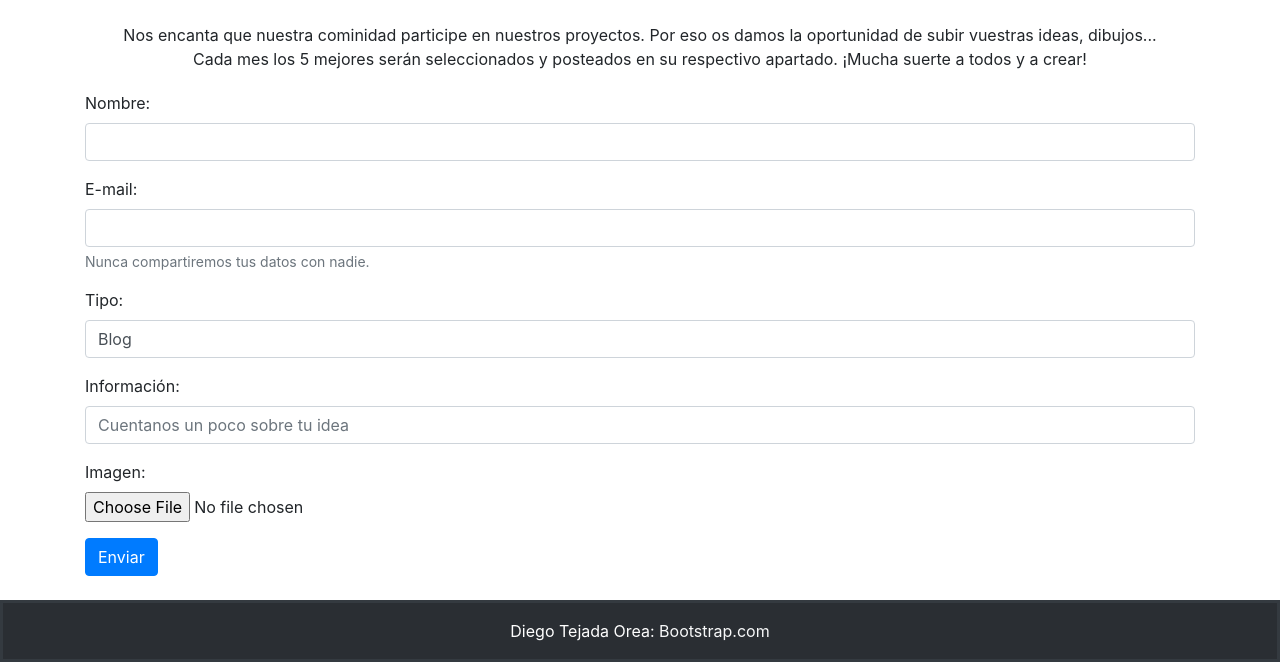
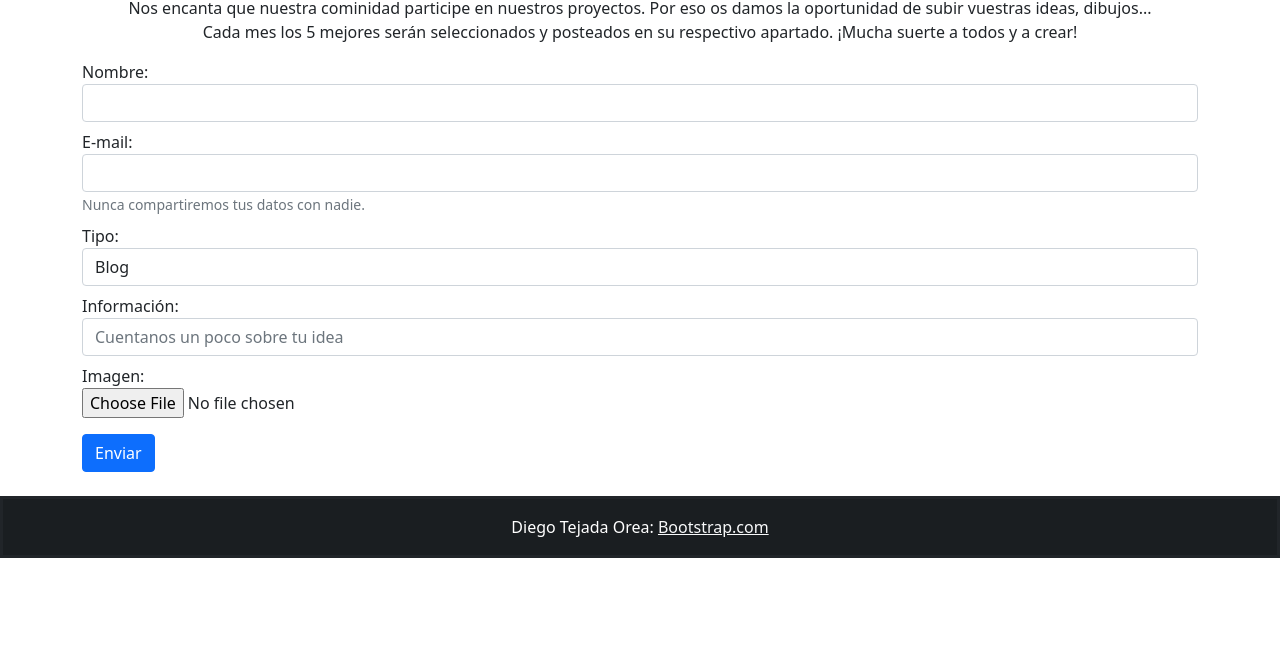
Before and after one commit to DiegoTejadaOrea/diw-proyecto, a website: page Diego_Tejada_Orea/boostrap/formulario.html in a window 1280 px wide. Shown: the part 210-872 px from the top of the page. After the commit the page ends 800 px from the top, so only its background shows below. Drawn offline with nearby package versions, Linux system fonts and the light colour scheme.

```diff
--- a/Diego_Tejada_Orea/boostrap/formulario.html
+++ b/Diego_Tejada_Orea/boostrap/formulario.html
@@ -2,16 +2,13 @@
 <html>
 
 <head>
-    <meta charset="utf-8">
+    <meta charset="UTF-8">
+    <link rel="stylesheet" href="/Diego_Tejada_Orea/css/index.css">
+    <link rel="stylesheet"
+        href="/Diego_Tejada_Orea/boostrap/bootstrap-5.0.2-dist/bootstrap-5.0.2-dist/css/bootstrap.min.css">
+    <script src="/Diego_Tejada_Orea/boostrap/bootstrap-5.0.2-dist/bootstrap-5.0.2-dist/js/bootstrap.bundle.min.js">
+    </script>
     <title>Formulario</title>
-    <link rel="canonical" href="https://getbootstrap.com/docs/5.3/examples/album/">
-    <link rel="stylesheet" href="/Diego_Tejada_Orea/css/index.css">
-    <link rel="stylesheet" href="bootstrap-5.0.2-dist\bootstrap-5.0.2-dist\css\bootstrap.min.css">
-    <link rel="stylesheet" href="bootstrap-4.1.3-dist/css/bootstrap.min.css">
-    <script>
-        src = "bootstrap-5.0.2-dist/bootstrap-5.0.2-dist/js/bootstrap.bundle.min.js"
-    </script>
-    <script src="bootstrap-4.1.3-dist/js/bootstrap.min.js"></script>
 </head>
 
 <body>
@@ -100,12 +97,12 @@
                 <label for="nombre">Nombre:</label>
                 <input type="text" class="form-control" id="nombre">
             </div>
-            <div class="form-group">
+            <div class="form-group mt-2">
                 <label for="email">E-mail:</label>
                 <input type="text" class="form-control" id="email">
                 <small id="email" class="form-text text-muted">Nunca compartiremos tus datos con nadie.</small>
             </div>
-            <div class="form-group">
+            <div class="form-group mt-2">
                 <label for="tipo">Tipo:</label>
                 <select class="form-control" id="tipo">
                     <option value="blog">Blog</option>
@@ -114,28 +111,28 @@
                     <option value="carrousel">Carrousel</option>
                 </select>
             </div>
-            <div class="form-group">
+            <div class="form-group mt-2">
                 <label for="informacion">Información:</label>
                 <input type="text" class="form-control" id="informacion" placeholder="Cuentanos un poco sobre tu idea">
             </div>
-            <div class="form-group">
+            <div class="form-group mt-2">
                 <label for="imagen">Imagen:</label><br>
                 <input type="file" id="imagen">
             </div>
-            <button type="submit" class="btn btn-primary">Enviar</button>
+            <button type="submit" class="btn btn-primary mt-3">Enviar</button>
         </form>
         <br>
     </div>
     <!-- Agrega los archivos de JavaScript de Bootstrap -->
     <script src="https://ajax.googleapis.com/ajax/libs/jquery/3.5.1/jquery.min.js"></script>
     <script src="https://maxcdn.bootstrapcdn.com/bootstrap/3.3.7/js/bootstrap.min.js"></script>
+    <!-- ======== FOOTER ======= -->
     <footer class="bg-dark text-center text-lg-start">
         <!-- Copyright -->
         <div class="text-center p-3" style="background-color: rgba(0, 0, 0, 0.2);">
             Diego Tejada Orea:
             <a class="text-light" href="https://bootstrap.com/">Bootstrap.com</a>
         </div>
-        <!-- Copyright -->
     </footer>
 </body>
 
```
